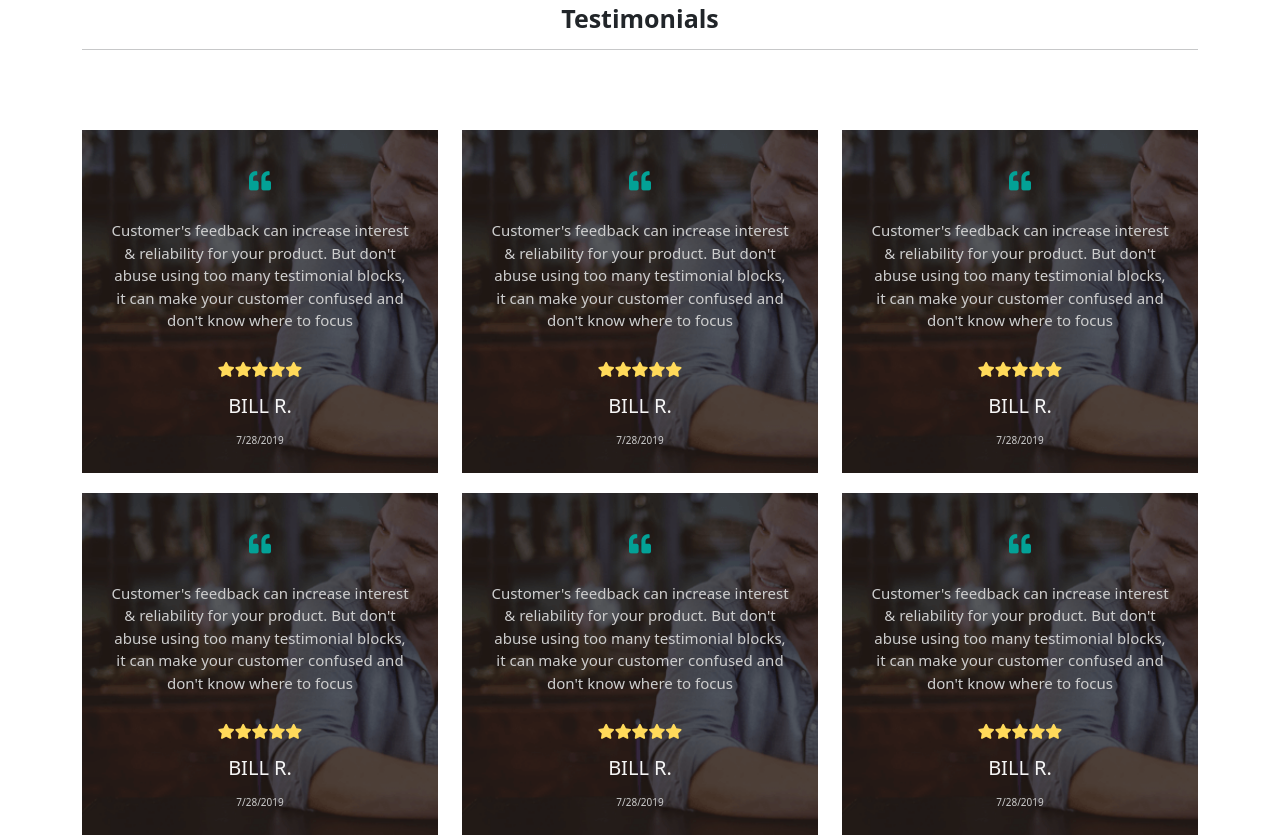
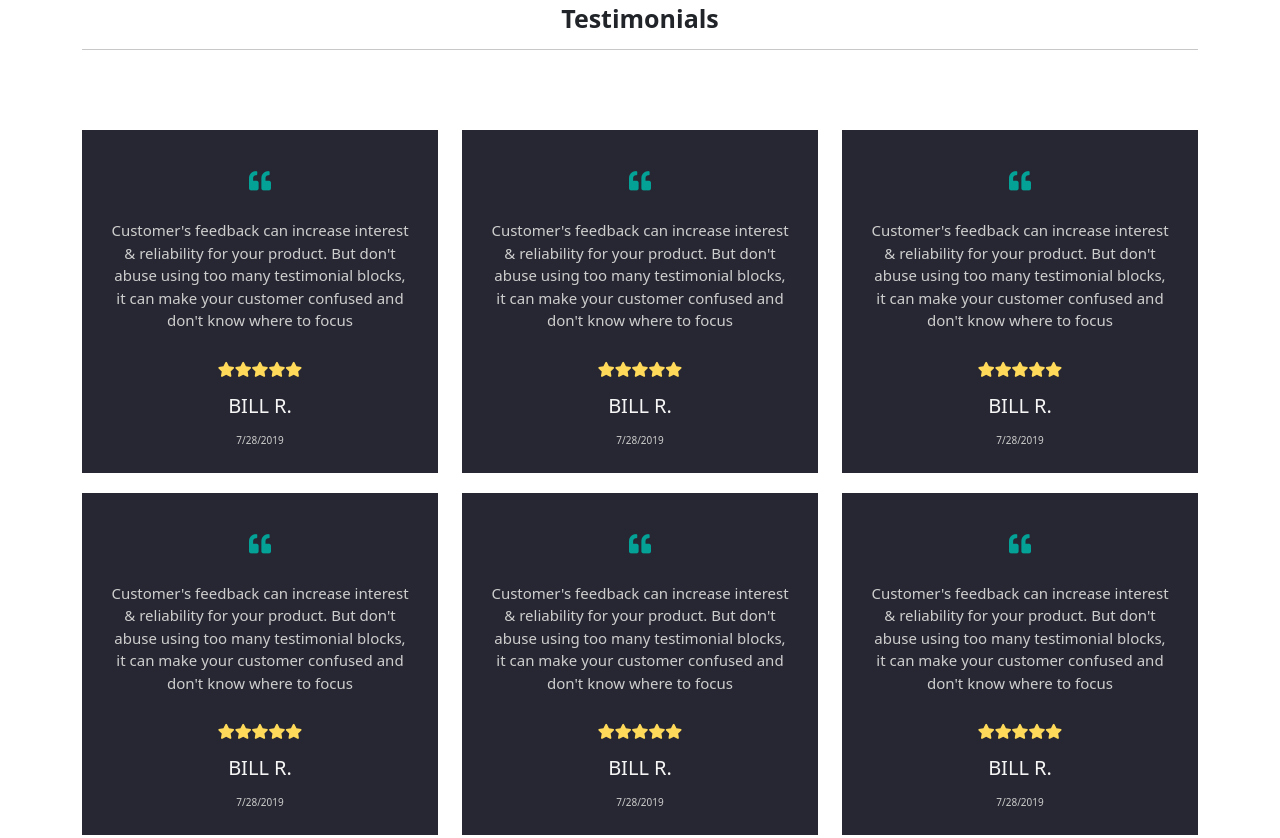
Before and after one commit to AmineCoder30/preview_templete, a plain HTML site: page index.html in a window 1280 px wide. Shown: the part 2516-3354 px from the top of the page. Drawn offline with Linux system fonts and the light colour scheme.

Commit message:
Update home.css

```diff
--- a/css/home.css
+++ b/css/home.css
@@ -265,6 +265,7 @@ section {
 
 .section-four .container .bg-ctn .ovr-ctn {
   background-image: url(/images/ig.png);
+  background:#272733;
   background-size: cover;
   display: -webkit-box;
   display: -ms-flexbox;
```
